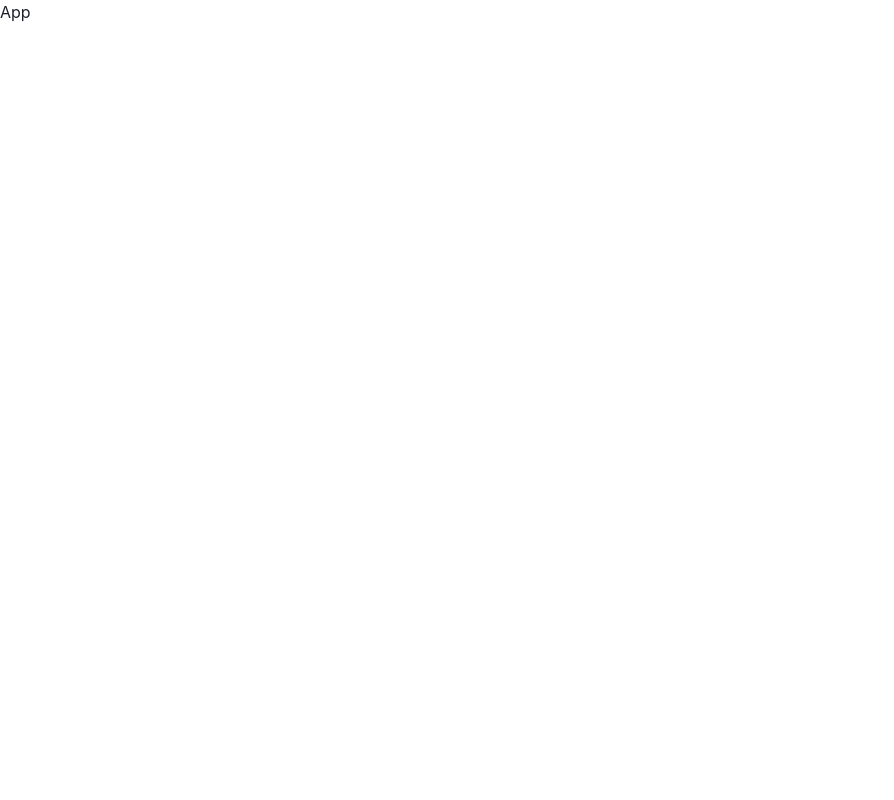
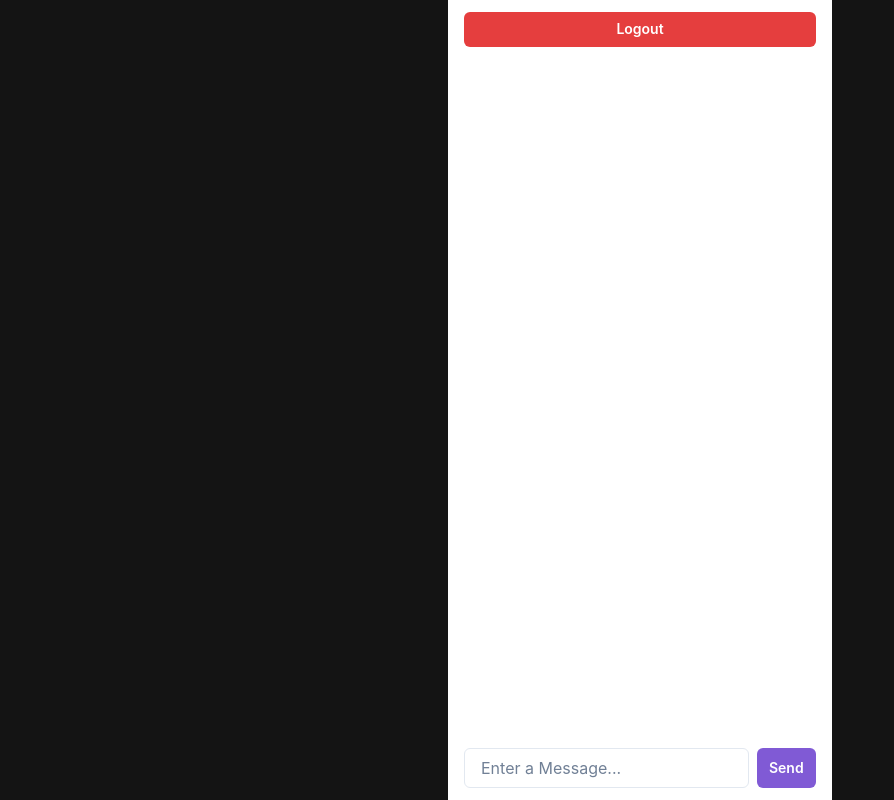
Before and after one commit to abhishekkumar011/Chat-App-React, a React (Create React App) app: page / in a window 1280 px wide. Shown: the whole page, without its empty margins (0-894 px from the left). Built offline with nearby package versions, Linux system fonts and the light colour scheme.

Commit message:
style: Basic Stucture

```diff
--- a/src/App.js
+++ b/src/App.js
@@ -1,7 +1,26 @@
+import { Box, Button, Container, HStack, Input, VStack } from "@chakra-ui/react";
+
 function App() {
     return (
         <div>
-            App
+            <Box bg={'blackAlpha.900'}>
+                <Container h={'100vh'} w={'sm'} bg={'white'}>
+                    <VStack h={'full'} py={3}>
+                        <Button fontSize={'sm'} colorScheme={'red'} w={'full'}>
+                            Logout
+                        </Button>
+
+                        <VStack h={'full'} w={'full'} ></VStack>
+
+                        <form style={{width: "100%"}}>
+                            <HStack>
+                                <Input placeholder={'Enter a Message...'}/>
+                                <Button fontSize={'sm'} colorScheme={"purple"} type={'submit'}>Send</Button>
+                            </HStack>
+                        </form>
+                    </VStack>
+                </Container>
+            </Box>
         </div>
     );
 }
```
